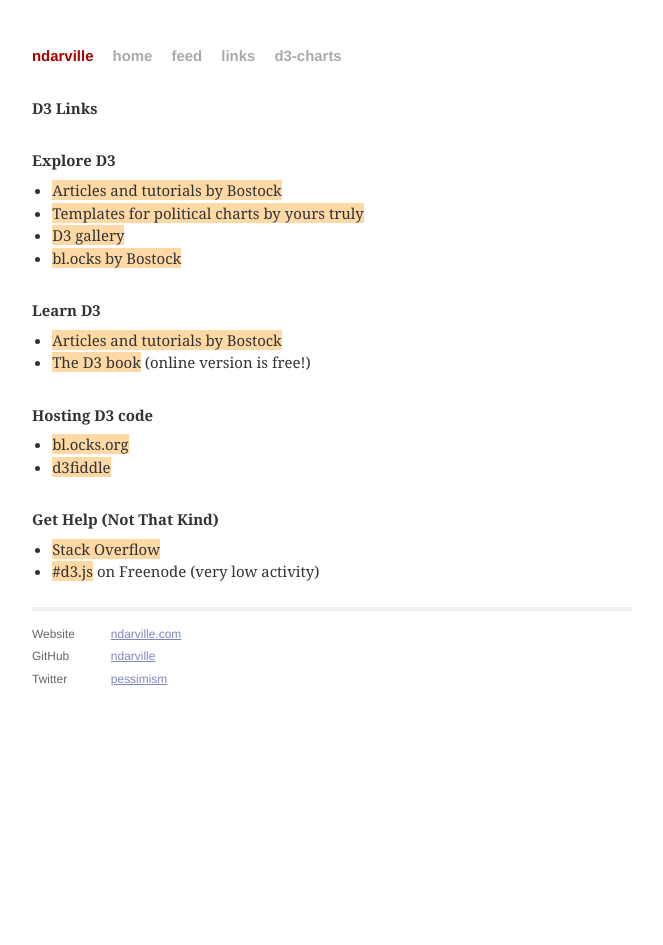
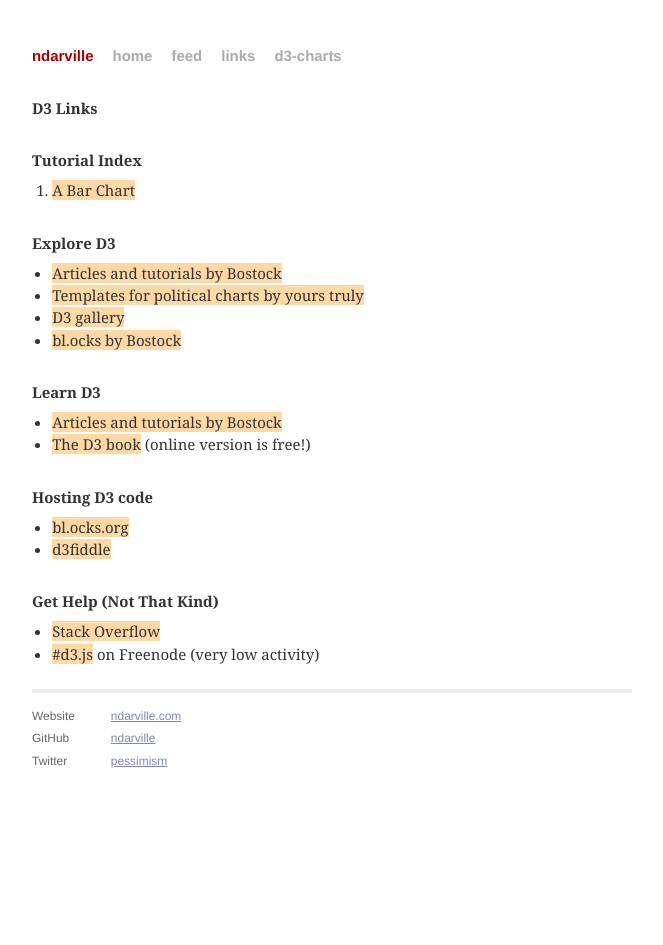
Before and after one commit to ndarville/ndarville.github.io, a Jekyll site: the page built from links/index.html, in a window 1280 px wide. Shown: the whole page, without its empty margins (308-971 px from the left). Built offline with Jekyll 4.4.1, drawn with Linux system fonts in a browser that asks for light colours; Markdown is read by kramdown in place of the engine named in the settings.

Commit message:
Added index for D3 tutorials

```diff
--- a/_includes/links.md
+++ b/_includes/links.md
@@ -1,5 +1,14 @@
 ## D3 Links
 
+
+### Tutorial Index
+<ol>
+{% for post in site.posts %}
+    {% if post.tags != empty %}
+    <li><a href="{{ post.url }}">{{ post.title }}</a></li>
+    {% endif %}
+{% endfor %}
+</ol>
 
 ### Explore D3
 * [Articles and tutorials by Bostock][articles]
--- a/_posts/2013-11-10-a-bar-chart.markdown
+++ b/_posts/2013-11-10-a-bar-chart.markdown
@@ -4,6 +4,7 @@
 date:   2013-11-10 17:00:00
 id:     1
 categories: blog
+tags:   tutorials
 ---
 <div id="toc">
     <ol>
```
Also changed, not shown: index.html (+11 -0 lines).
